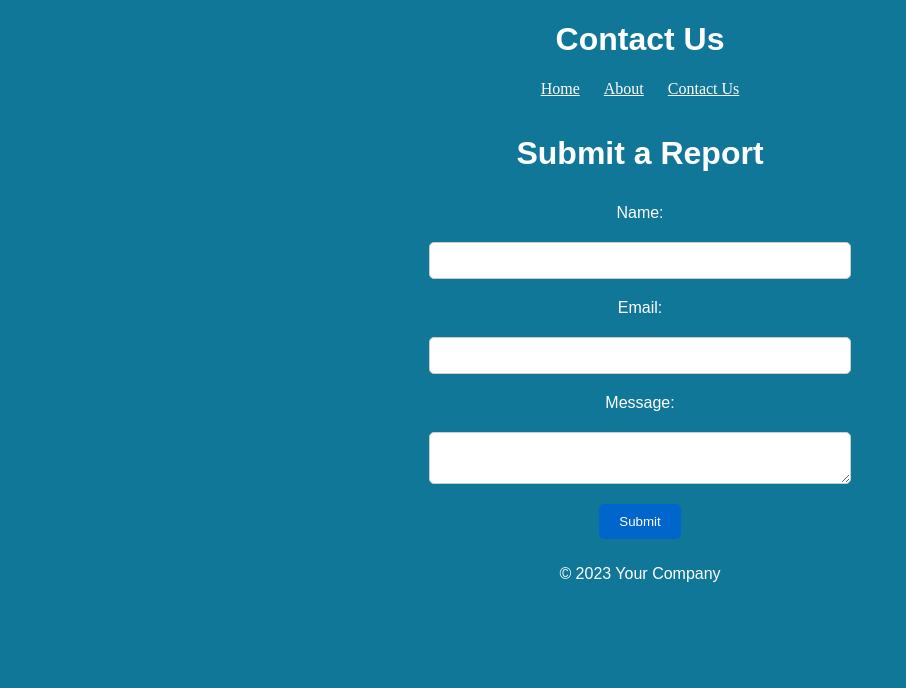
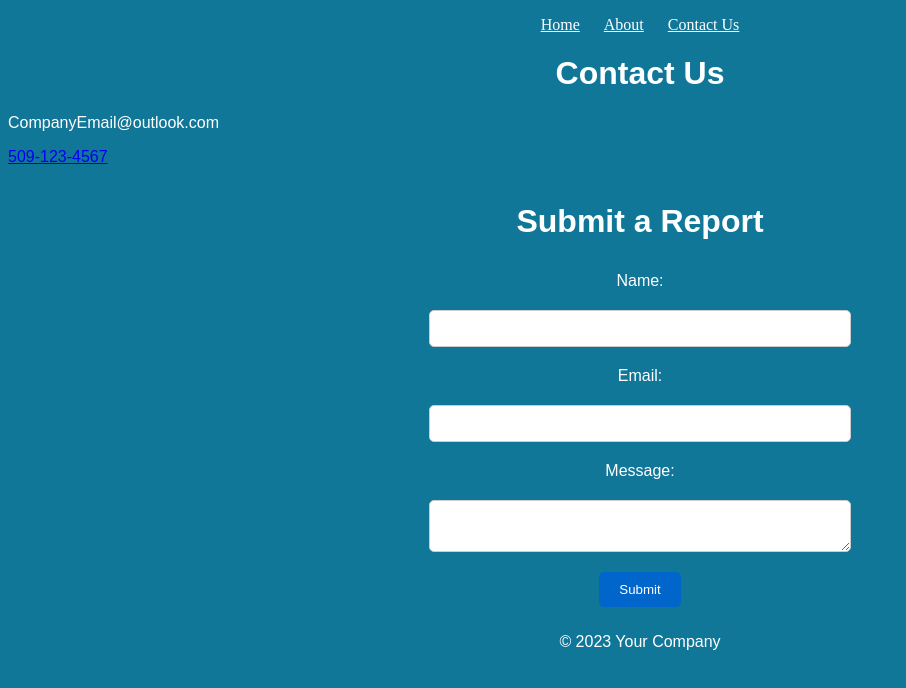
Before and after one commit to danielmontes23/web-dev-starter, a plain HTML site: page contact.html in a window 1280 px wide. Shown: the whole page, without its empty margins (0-906 px from the left). Drawn offline with Linux system fonts and the light colour scheme.

Commit message:
Moved the tabs

```diff
--- a/contact.html
+++ b/contact.html
@@ -8,7 +8,6 @@
 </head>
 <body>
     <header>
-        <h1>Contact Us</h1>
         <nav>
             <ul>
                 <li><a href="index.html" style="text-decoration: underline;">Home</a></li>
@@ -16,6 +15,10 @@
                 <li><a href="contact.html" style="text-decoration: underline;">Contact Us</a></li>
             </ul>
         </nav>
+        <h1>Contact Us</h1>
+        <p>CompanyEmail@outlook.com</p>
+        <p><a href="tel:509-123-4567"> 509-123-4567 </a></p>
+
     </header>
     <main>
         <form action="/submit" method="post">
```
